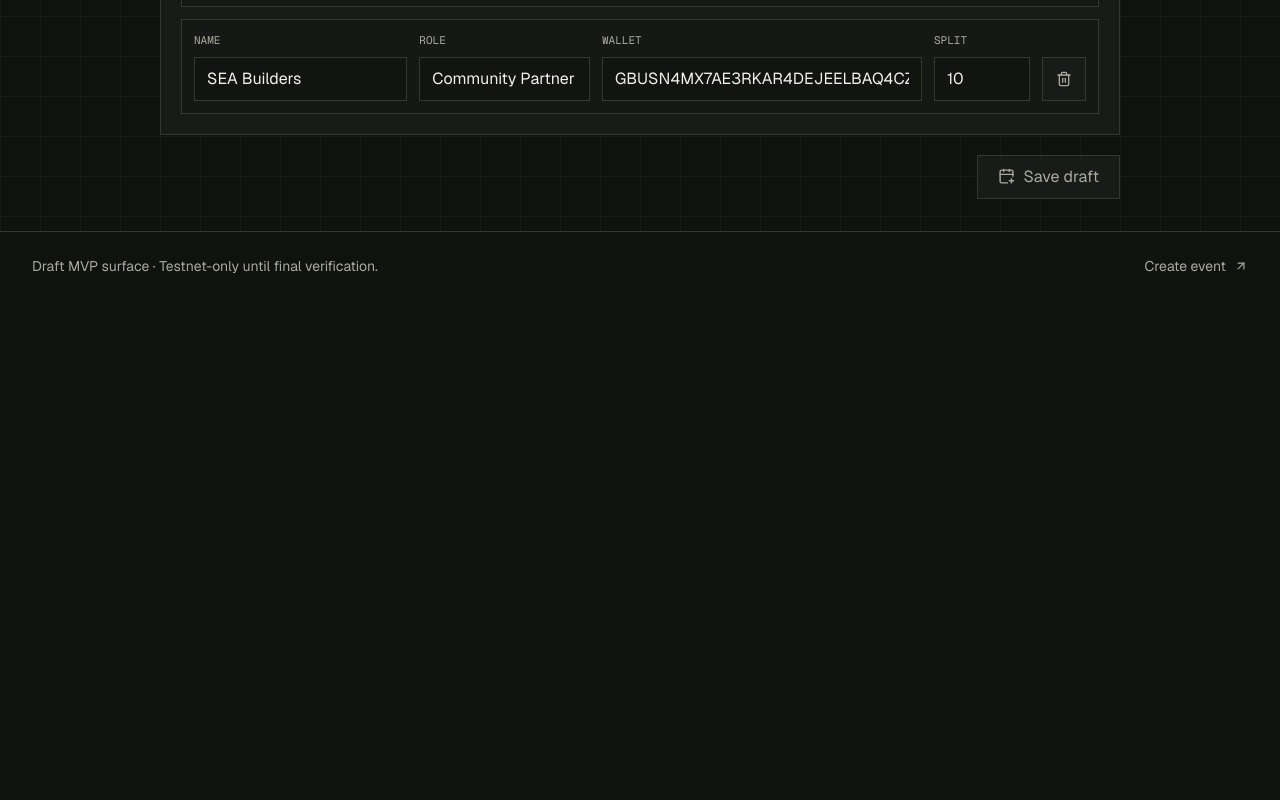
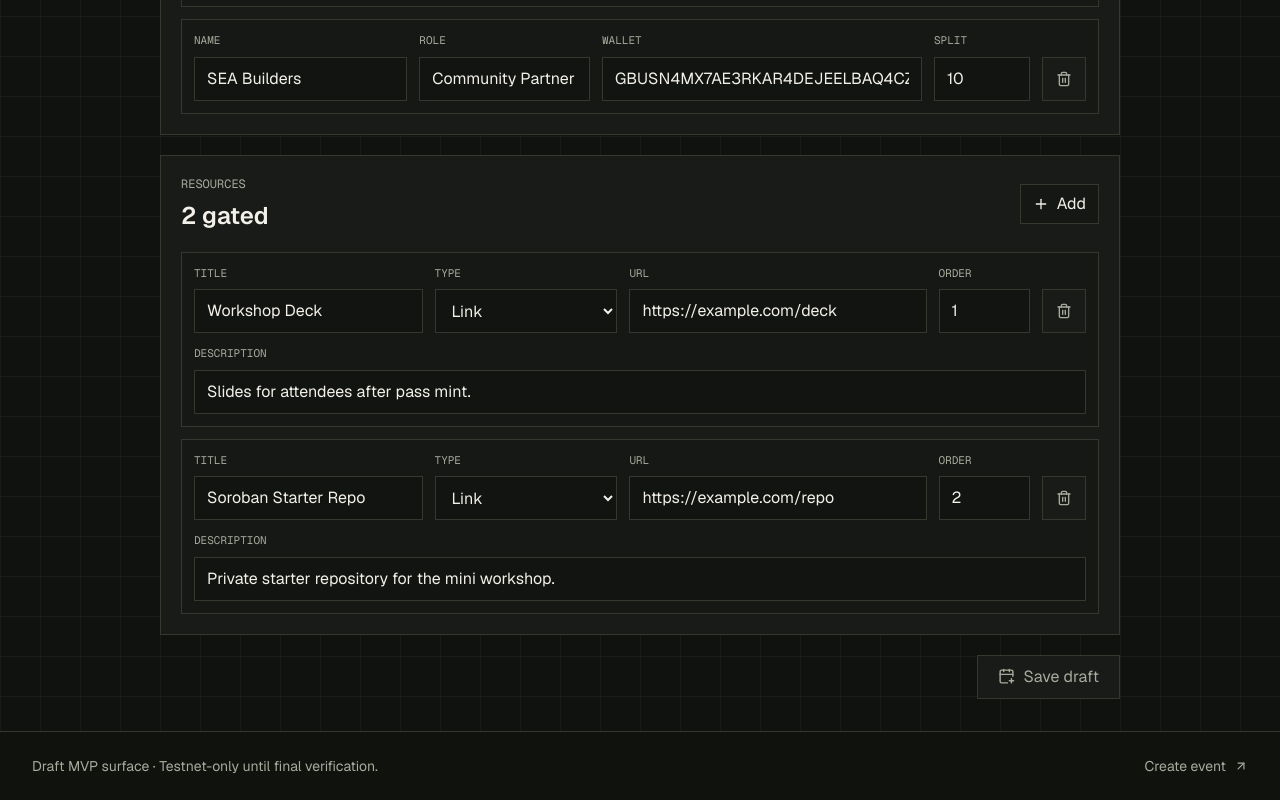
Before and after one commit to wildanniam/Quorum, a Next.js app: page /dashboard/events/new in a window 1280 px wide. Shown: the part 1224-2024 px from the top of the page. Before the commit the page ends 1524 px from the top, so only its background shows below. Built offline with nearby package versions, Linux system fonts and the light colour scheme.

Commit message:
feat: add event resource setup

```diff
--- a/src/app/api/events/route.ts
+++ b/src/app/api/events/route.ts
@@ -2,7 +2,7 @@ import { randomUUID } from "node:crypto";
 import { NextRequest, NextResponse } from "next/server";
 import { SESSION_COOKIE, readSessionToken } from "@/lib/auth/session";
 import {
-  createDraftEventWithCollaborators,
+  createDraftEventWithSetup,
   getEventBySlug,
   listOrganizerEvents,
   upsertUser,
@@ -62,8 +62,8 @@ export async function POST(request: NextRequest) {
   try {
     upsertUser(session.walletAddress);
 
-    const { collaborators, ...eventInput } = parsed.data;
-    const eventDraft = createDraftEventWithCollaborators(
+    const { collaborators, resources, ...eventInput } = parsed.data;
+    const eventDraft = createDraftEventWithSetup(
       {
         ...eventInput,
         slug: createUniqueSlug(parsed.data.title),
@@ -71,6 +71,7 @@ export async function POST(request: NextRequest) {
         priceUsdc: parsed.data.isFree ? "0" : parsed.data.priceUsdc,
       },
       collaborators,
+      resources,
     );
 
     return NextResponse.json(eventDraft, { status: 201 });
--- a/src/components/events/create-event-form.tsx
+++ b/src/components/events/create-event-form.tsx
@@ -4,6 +4,7 @@ import { useMemo, useState } from "react";
 import {
   CalendarPlus,
   CheckCircle2,
+  FileKey2,
   Loader2,
   Percent,
   Plus,
@@ -26,6 +27,12 @@ type DraftResponse = {
     walletAddress: string;
     splitPercentage: number;
   }>;
+  resources?: Array<{
+    id: string;
+    title: string;
+    type: string;
+    url: string | null;
+  }>;
   error?: string;
   issues?: Array<{ path: string; message: string }>;
 };
@@ -35,6 +42,14 @@ type CollaboratorFormRow = {
   role: string;
   walletAddress: string;
   splitPercentage: string;
+};
+
+type ResourceFormRow = {
+  title: string;
+  description: string;
+  type: "link" | "file" | "text";
+  url: string;
+  sortOrder: string;
 };
 
 const inputClass =
@@ -78,6 +93,22 @@ export function CreateEventForm() {
       role: "Community Partner",
       walletAddress: sampleCollaboratorWallets[2],
       splitPercentage: "10",
+    },
+  ]);
+  const [resources, setResources] = useState<ResourceFormRow[]>([
+    {
+      title: "Workshop Deck",
+      description: "Slides for attendees after pass mint.",
+      type: "link",
+      url: "https://example.com/deck",
+      sortOrder: "1",
+    },
+    {
+      title: "Soroban Starter Repo",
+      description: "Private starter repository for the mini workshop.",
+      type: "link",
+      url: "https://example.com/repo",
+      sortOrder: "2",
     },
   ]);
   const [form, setForm] = useState({
@@ -159,6 +190,39 @@ export function CreateEventForm() {
     );
   }
 
+  function updateResource(
+    index: number,
+    name: keyof ResourceFormRow,
+    value: string,
+  ) {
+    setResources((current) =>
+      current.map((resource, resourceIndex) =>
+        resourceIndex === index ? { ...resource, [name]: value } : resource,
+      ),
+    );
+  }
+
+  function addResourceRow() {
+    setResources((current) => [
+      ...current,
+      {
+        title: "",
+        description: "",
+        type: "link",
+        url: "",
+        sortOrder: String(current.length + 1),
+      },
+    ]);
+  }
+
+  function removeResourceRow(index: number) {
+    setResources((current) =>
+      current.length === 1
+        ? current
+        : current.filter((_, resourceIndex) => resourceIndex !== index),
+    );
+  }
+
   async function handleSubmit(event: React.FormEvent<HTMLFormElement>) {
     event.preventDefault();
     setSubmitting(true);
@@ -177,6 +241,10 @@ export function CreateEventForm() {
         collaborators: collaboratorRows.map((collaborator) => ({
           ...collaborator,
           splitPercentage: Number(collaborator.splitPercentage),
+        })),
+        resources: resources.map((resource, index) => ({
+          ...resource,
+          sortOrder: Number(resource.sortOrder || index + 1),
         })),
       }),
     });
@@ -486,15 +554,130 @@ export function CreateEventForm() {
         </div>
       </div>
 
+      <div className="border border-line bg-panel p-5">
+        <div className="flex flex-col gap-4 md:flex-row md:items-center md:justify-between">
+          <div>
+            <p className="font-mono text-xs uppercase tracking-normal text-muted">
+              Resources
+            </p>
+            <p className="mt-2 text-2xl font-semibold">{resources.length} gated</p>
+          </div>
+          <button
+            className="inline-flex min-h-10 items-center gap-2 border border-line bg-background/40 px-3 text-sm font-medium transition hover:border-accent hover:text-accent"
+            onClick={addResourceRow}
+            type="button"
+          >
+            <Plus size={16} />
+            Add
+          </button>
+        </div>
+
+        <div className="mt-5 grid gap-3">
+          {resources.map((resource, index) => (
+            <div
+              className="grid gap-3 border border-line bg-background/35 p-3 lg:grid-cols-[1fr_0.8fr_1.3fr_0.4fr_auto]"
+              key={`${resource.title}-${index}`}
+            >
+              <label className="grid gap-2">
+                <span className="font-mono text-[11px] uppercase tracking-normal text-muted">
+                  Title
+                </span>
+                <input
+                  className={inputClass}
+                  onChange={(event) =>
+                    updateResource(index, "title", event.target.value)
+                  }
+                  required
+                  value={resource.title}
+                />
+              </label>
+              <label className="grid gap-2">
+                <span className="font-mono text-[11px] uppercase tracking-normal text-muted">
+                  Type
+                </span>
+                <select
+                  className={inputClass}
+                  onChange={(event) =>
+                    updateResource(index, "type", event.target.value)
+                  }
+                  value={resource.type}
+                >
+                  <option value="link">Link</option>
+                  <option value="file">File</option>
+                  <option value="text">Text</option>
+                </select>
+              </label>
+              <label className="grid gap-2">
+                <span className="font-mono text-[11px] uppercase tracking-normal text-muted">
+                  URL
+                </span>
+                <input
+                  className={inputClass}
+                  onChange={(event) =>
+                    updateResource(index, "url", event.target.value)
+                  }
+                  type="url"
+                  value={resource.url}
+                />
+              </label>
+              <label className="grid gap-2">
+                <span className="font-mono text-[11px] uppercase tracking-normal text-muted">
+                  Order
+                </span>
+                <input
+                  className={inputClass}
+                  min="0"
+                  onChange={(event) =>
+                    updateResource(index, "sortOrder", event.target.value)
+                  }
+                  type="number"
+                  value={resource.sortOrder}
+                />
+              </label>
+              <div className="flex items-end">
+                <button
+                  aria-label="Remove resource"
+                  className="grid min-h-11 w-full place-items-center border border-line bg-panel text-muted transition hover:border-coral hover:text-coral lg:w-11"
+                  onClick={() => removeResourceRow(index)}
+                  type="button"
+                >
+                  <Trash2 size={16} />
+                </button>
+              </div>
+              <label className="grid gap-2 lg:col-span-5">
+                <span className="font-mono text-[11px] uppercase tracking-normal text-muted">
+                  Description
+                </span>
+                <input
+                  className={inputClass}
+                  onChange={(event) =>
+                    updateResource(index, "description", event.target.value)
+                  }
+                  value={resource.description}
+                />
+              </label>
+            </div>
+          ))}
+        </div>
+      </div>
+
       {result?.event ? (
         <div className="grid grid-cols-[auto_1fr] items-center gap-3 border border-accent/60 bg-accent/10 p-4 text-sm">
           <CheckCircle2 className="text-accent" size={20} />
-          <span>
-            Draft saved: <span className="font-medium">{result.event.title}</span>
-            {result.collaborators?.length
-              ? ` with ${result.collaborators.length} collaborators`
-              : ""}
-          </span>
+          <div className="flex flex-wrap items-center gap-x-4 gap-y-1">
+            <span>
+              Draft saved:{" "}
+              <span className="font-medium">{result.event.title}</span>
+            </span>
+            <span className="inline-flex items-center gap-1 text-muted">
+              <Percent size={14} />
+              {result.collaborators?.length ?? 0} collaborators
+            </span>
+            <span className="inline-flex items-center gap-1 text-muted">
+              <FileKey2 size={14} />
+              {result.resources?.length ?? 0} resources
+            </span>
+          </div>
         </div>
       ) : null}
 
--- a/src/lib/events/repository.ts
+++ b/src/lib/events/repository.ts
@@ -226,9 +226,10 @@ export function createDraftEvent(input: CreateDraftEventInput) {
   return getEventById(id);
 }
 
-export function createDraftEventWithCollaborators(
+export function createDraftEventWithSetup(
   input: CreateDraftEventInput,
   collaborators: UpsertCollaboratorInput[],
+  resources: CreateResourceInput[],
 ) {
   const db = getDatabase();
 
@@ -239,9 +240,14 @@ export function createDraftEventWithCollaborators(
       addCollaborator(event.id, collaborator);
     }
 
+    for (const resource of resources) {
+      addResource(event.id, resource);
+    }
+
     return {
       event,
       collaborators: listCollaborators(event.id),
+      resources: listResources(event.id),
     };
   })();
 }
--- a/src/lib/events/validation.ts
+++ b/src/lib/events/validation.ts
@@ -52,6 +52,23 @@ export const createDraftEventRequestSchema = z
       )
       .min(1)
       .max(12),
+    resources: z
+      .array(
+        z.object({
+          title: z.string().trim().min(2).max(100),
+          description: z
+            .string()
+            .trim()
+            .max(220)
+            .optional()
+            .transform((value) => (value ? value : null)),
+          type: z.enum(["link", "file", "text"]),
+          url: optionalUrl,
+          sortOrder: z.coerce.number().int().min(0).max(1000),
+        }),
+      )
+      .min(1)
+      .max(20),
   })
   .superRefine((value, context) => {
     if (Date.parse(value.endDateTime) <= Date.parse(value.startDateTime)) {
@@ -82,6 +99,16 @@ export const createDraftEventRequestSchema = z
         path: ["collaborators"],
       });
     }
+
+    value.resources.forEach((resource, index) => {
+      if (resource.type !== "text" && !resource.url) {
+        context.addIssue({
+          code: "custom",
+          message: "Link and file resources need a URL.",
+          path: ["resources", index, "url"],
+        });
+      }
+    });
   });
 
 export type CreateDraftEventRequest = z.infer<typeof createDraftEventRequestSchema>;
```
